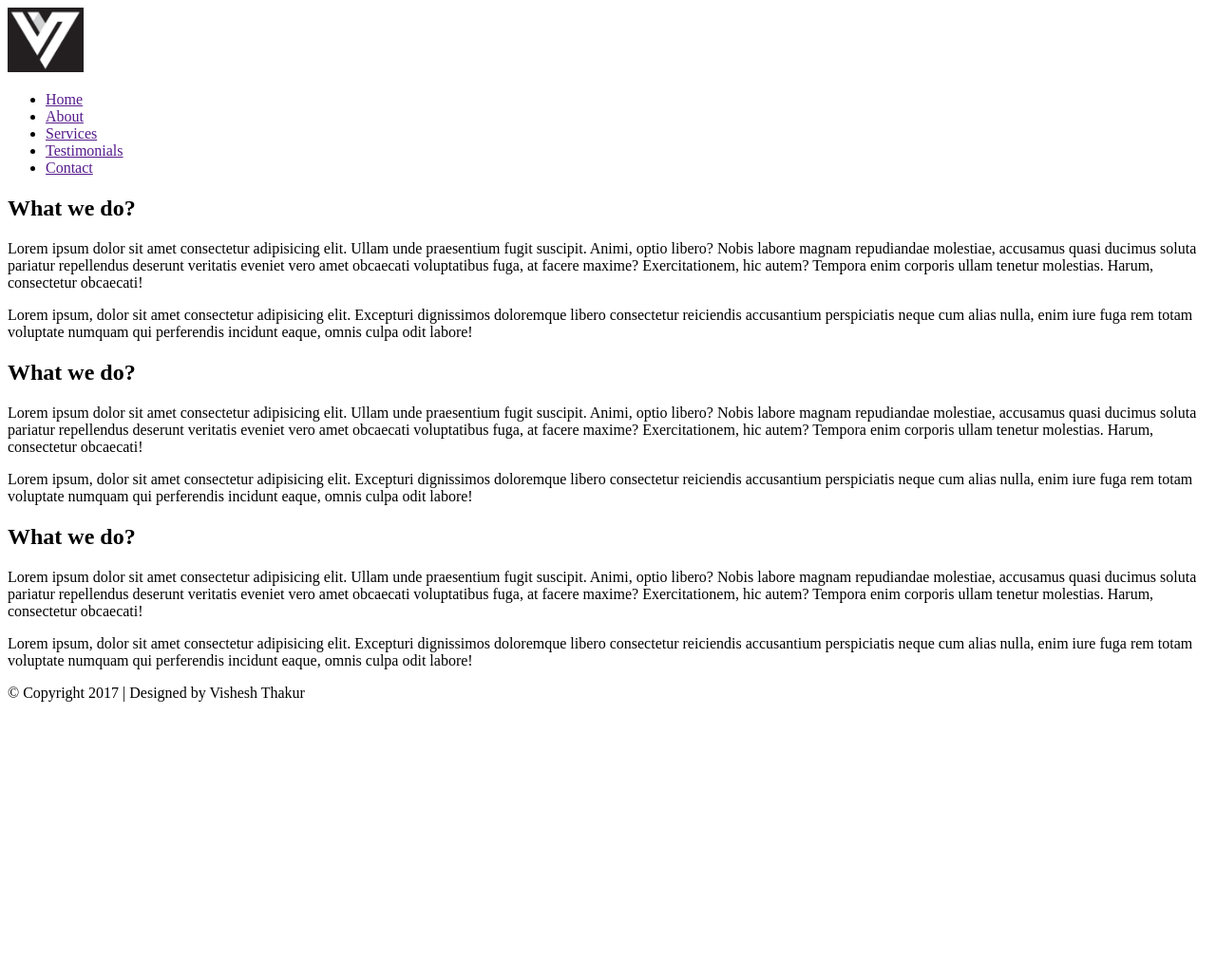
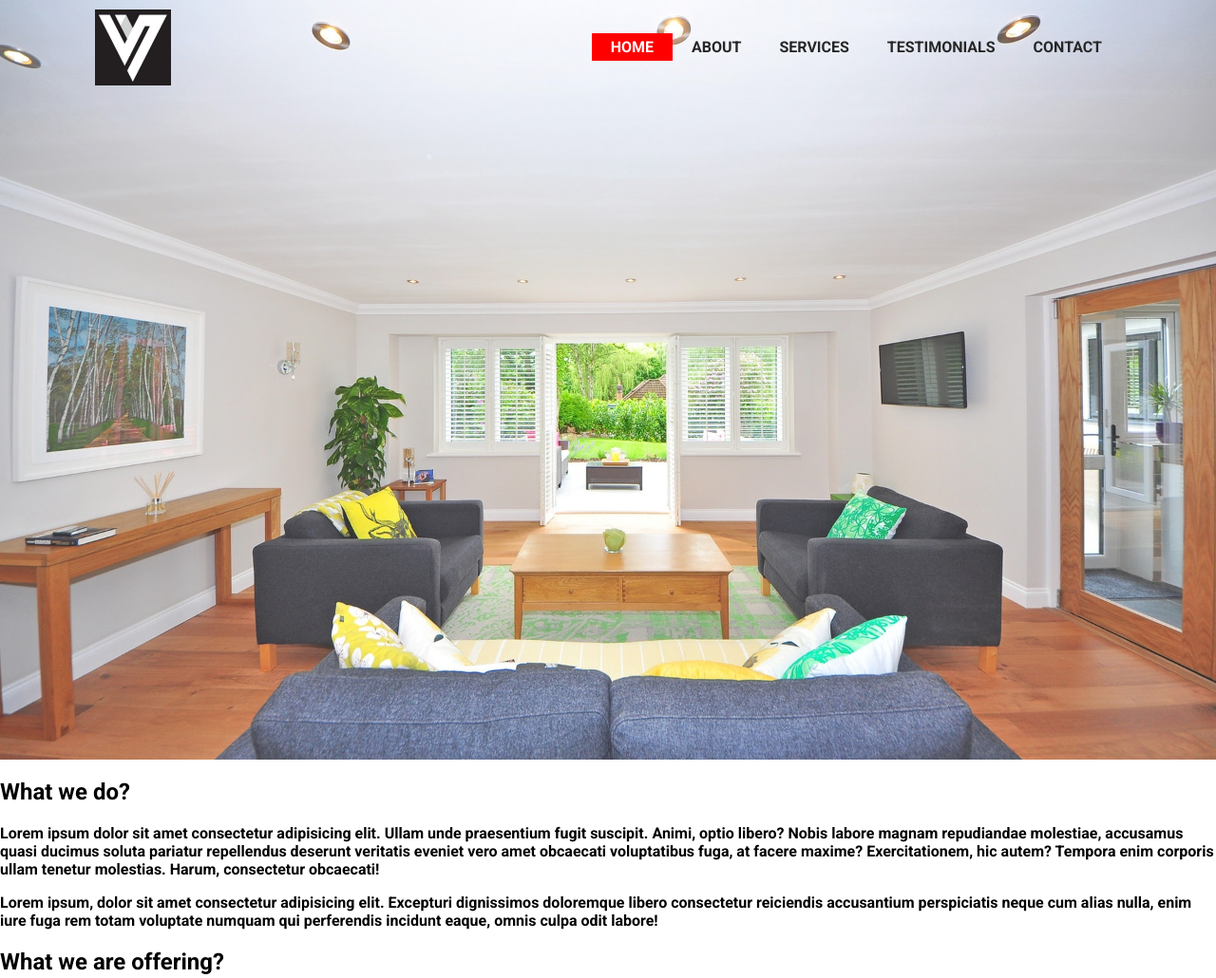
Before and after one commit to VisheshSingh/Animated-navbar, a plain HTML site: page index.html in a window 1280 px wide. Shown: the top 1030 px of the page at 95% size. Before the commit the page ends 800 px from the top, so only its background shows below. Drawn offline with Linux system fonts and the light colour scheme.

Commit message:
styling of navbar and section1 image

```diff
--- a/index.html
+++ b/index.html
@@ -8,34 +8,38 @@
     <title>Animated Navbar</title>
 </head>
 <body>
-    <div class="logo">
-        <img src="img/logo.png" alt="logo"  width="80px">
-    </div>
-    <ul>
-        <li><a href="">Home</a></li>
-        <li><a href="">About</a></li>
-        <li><a href="">Services</a></li>
-        <li><a href="">Testimonials</a></li>
-        <li><a href="">Contact</a></li>
-    </ul>
-    <section id="sec1">
+    <nav>
+        <div class="logo">
+            <img src="img/logo.png" alt="logo"  width="80px">
+        </div>
+        <ul>
+            <li><a href="#" class="active">Home</a></li>
+            <li><a href="#">About</a></li>
+            <li><a href="#">Services</a></li>
+            <li><a href="#">Testimonials</a></li>
+            <li><a href="#">Contact</a></li>
+        </ul>
+    </nav>
+    <section id="sec1"></section>
+
+    <section id="sec2">
         <h1>What we do?</h1>
         <p>Lorem ipsum dolor sit amet consectetur adipisicing elit. Ullam unde praesentium fugit suscipit. Animi, optio libero? Nobis labore magnam repudiandae molestiae, accusamus quasi ducimus soluta pariatur repellendus deserunt veritatis eveniet vero amet obcaecati voluptatibus fuga, at facere maxime? Exercitationem, hic autem? Tempora enim corporis ullam tenetur molestias. Harum, consectetur obcaecati!</p>
         <p>Lorem ipsum, dolor sit amet consectetur adipisicing elit. Excepturi dignissimos doloremque libero consectetur reiciendis accusantium perspiciatis neque cum alias nulla, enim iure fuga rem totam voluptate numquam qui perferendis incidunt eaque, omnis culpa odit labore!</p>
     </section>
 
-    <section id="sec2"></section>
+    <section id="sec3"></section>
 
-    <section id="sec3">
-        <h1>What we do?</h1>
+    <section id="sec4">
+        <h1>What we are offering?</h1>
         <p>Lorem ipsum dolor sit amet consectetur adipisicing elit. Ullam unde praesentium fugit suscipit. Animi, optio libero? Nobis labore magnam repudiandae molestiae, accusamus quasi ducimus soluta pariatur repellendus deserunt veritatis eveniet vero amet obcaecati voluptatibus fuga, at facere maxime? Exercitationem, hic autem? Tempora enim corporis ullam tenetur molestias. Harum, consectetur obcaecati!</p>
         <p>Lorem ipsum, dolor sit amet consectetur adipisicing elit. Excepturi dignissimos doloremque libero consectetur reiciendis accusantium perspiciatis neque cum alias nulla, enim iure fuga rem totam voluptate numquam qui perferendis incidunt eaque, omnis culpa odit labore!</p>
     </section>
 
-    <section id="sec4"></section>
+    <section id="sec5"></section>
 
-    <section id="sec5">
-        <h1>What we do?</h1>
+    <section id="sec6">
+        <h1>Our Team</h1>
         <p>Lorem ipsum dolor sit amet consectetur adipisicing elit. Ullam unde praesentium fugit suscipit. Animi, optio libero? Nobis labore magnam repudiandae molestiae, accusamus quasi ducimus soluta pariatur repellendus deserunt veritatis eveniet vero amet obcaecati voluptatibus fuga, at facere maxime? Exercitationem, hic autem? Tempora enim corporis ullam tenetur molestias. Harum, consectetur obcaecati!</p>
         <p>Lorem ipsum, dolor sit amet consectetur adipisicing elit. Excepturi dignissimos doloremque libero consectetur reiciendis accusantium perspiciatis neque cum alias nulla, enim iure fuga rem totam voluptate numquam qui perferendis incidunt eaque, omnis culpa odit labore!</p>
     </section>
--- a/style.css
+++ b/style.css
@@ -0,0 +1,56 @@
+@import url('https://fonts.googleapis.com/css?family=Roboto:700');
+body {
+    margin: 0;
+    padding: 0;
+    font-family: 'Roboto', sans-serif;
+}
+
+nav {
+    position: fixed;
+    top: 0;
+    left: 0;
+    width: 100%;
+    height: 100px;
+    padding: 10px 100px;
+    box-sizing: border-box;
+}
+
+nav .logo {
+    float: left;
+}
+
+nav .logo img{
+    height: 80px;
+}
+
+nav ul {
+    float: right;
+    margin: 0;
+    padding: 0;
+    display: flex;
+}
+
+nav ul li {
+    list-style: none;
+}
+
+nav ul li a{
+    line-height: 80px;
+    color: #262626;
+    padding: 5px 20px;
+    text-decoration: none;
+    text-transform: uppercase;
+}
+
+nav ul li a.active,
+nav ul li a:hover{
+    color: #fff;
+    background: #f00;
+}
+
+#sec1{
+    width: 100%;
+    height: 100vh;
+    background: url("img/img1.jpg");
+    background-size: cover;
+}
```
Also changed, not shown: img/img1.jpg (added), img/img2.jpg (added), img/img3.jpg (added).
